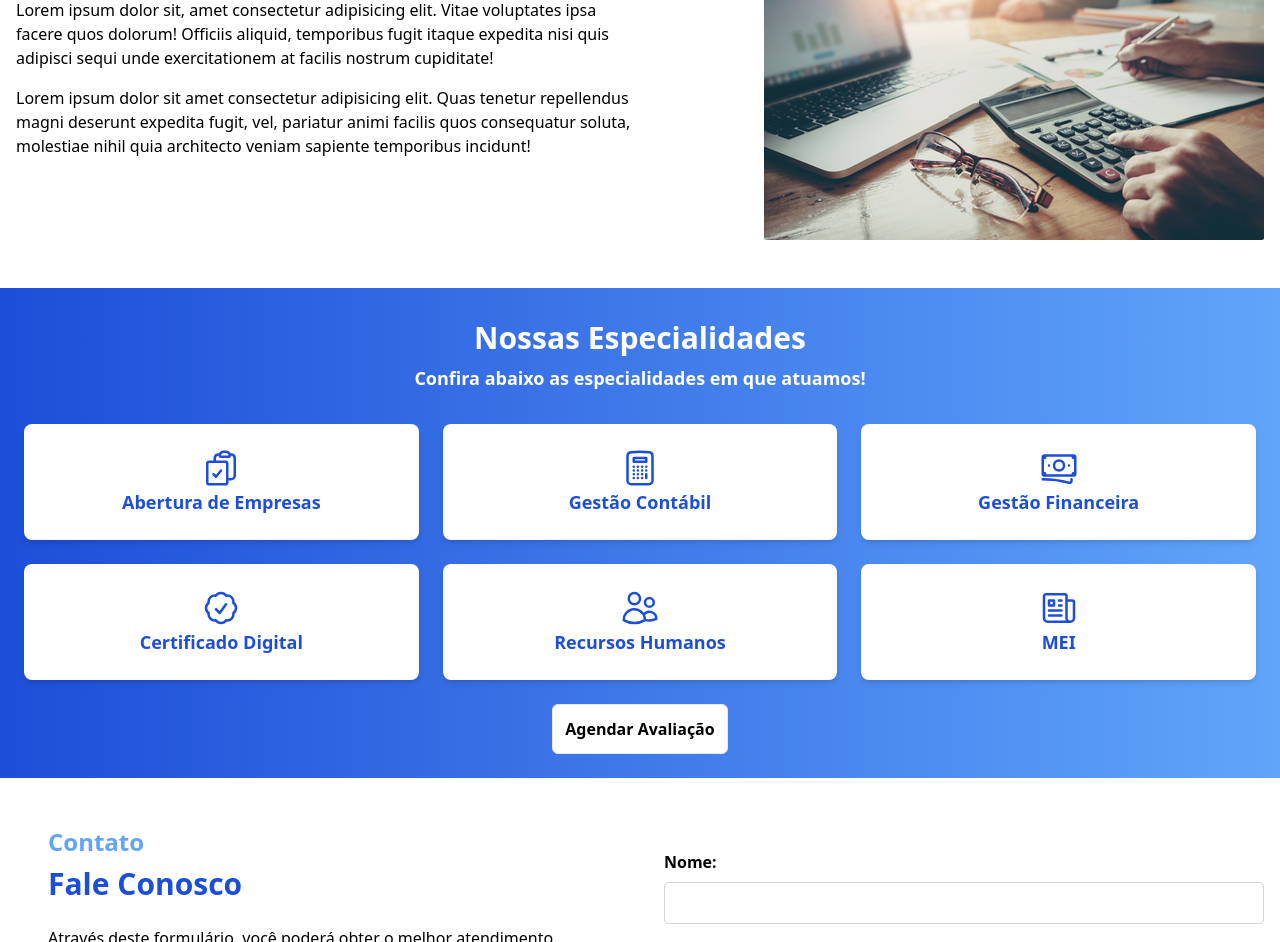
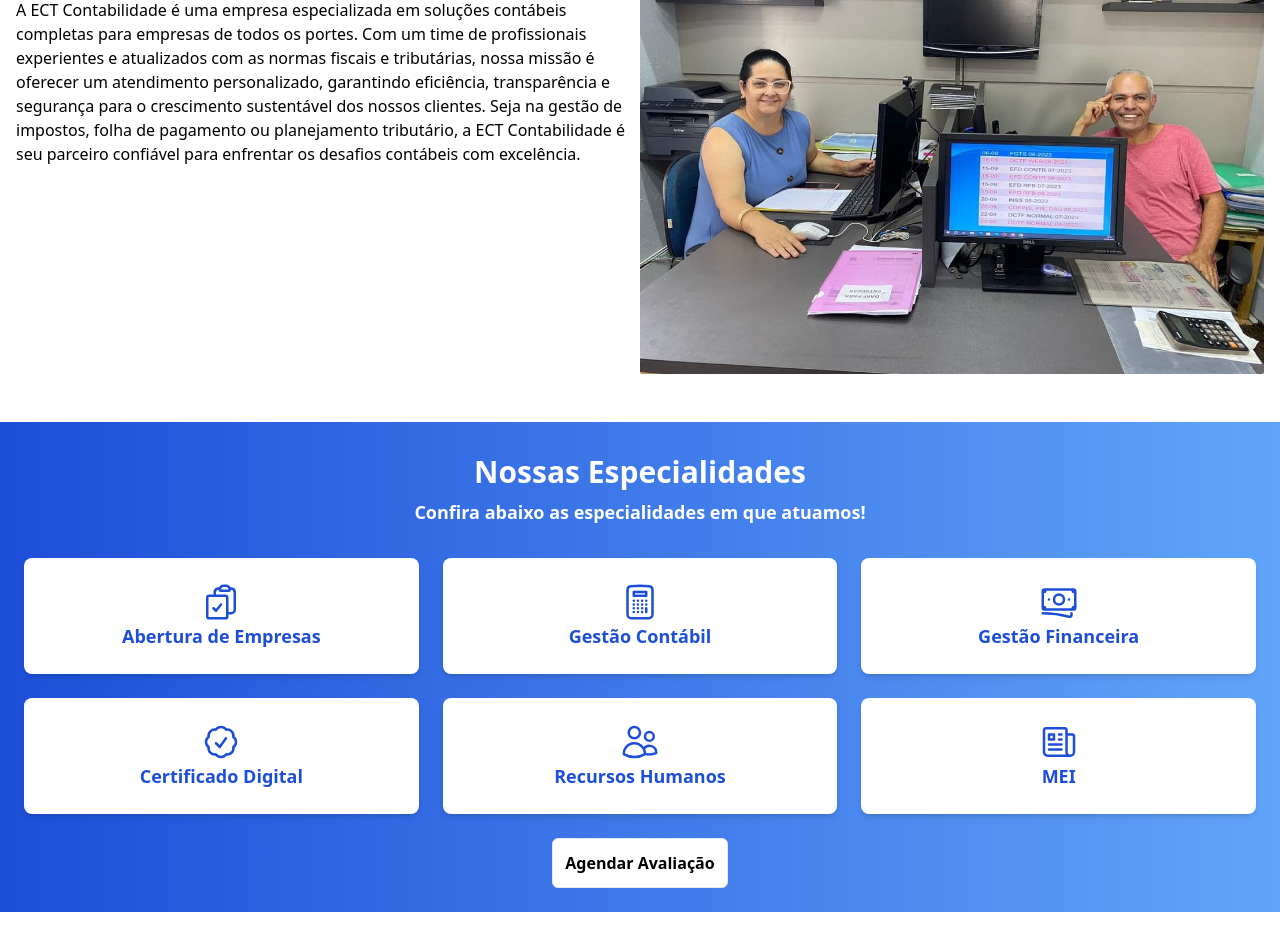
Before and after one commit to Peu06/tcc-back-front, a website: page front-end/index.html in a window 1280 px wide. Shown: the part 676-1618 px from the top of the page. Drawn offline with Linux system fonts and the light colour scheme; a script that the page names is missing.

Commit message:
Finalizado

```diff
--- a/front-end/index.html
+++ b/front-end/index.html
@@ -93,19 +93,11 @@
                     <h1 class="text-blue-700 text-3xl mb-4">Sobre a ECT Contabilidade</h1>
                 </div>
                 <div class="font-normal">
-                    <p>Lorem ipsum dolor sit, amet consectetur adipisicing elit. Vitae voluptates
-                        ipsa facere quos dolorum!
-                        Officiis aliquid, temporibus fugit itaque expedita nisi quis adipisci sequi unde exercitationem
-                        at
-                        facilis nostrum cupiditate!</p>
-                    <p class="mt-4 mb-4 md:mb-0">Lorem ipsum dolor sit amet consectetur adipisicing elit. Quas tenetur
-                        repellendus magni deserunt
-                        expedita fugit, vel, pariatur animi facilis quos consequatur soluta, molestiae nihil quia
-                        architecto veniam sapiente temporibus incidunt!</p>
+                    <p>A ECT Contabilidade é uma empresa especializada em soluções contábeis completas para empresas de todos os portes. Com um time de profissionais experientes e atualizados com as normas fiscais e tributárias, nossa missão é oferecer um atendimento personalizado, garantindo eficiência, transparência e segurança para o crescimento sustentável dos nossos clientes. Seja na gestão de impostos, folha de pagamento ou planejamento tributário, a ECT Contabilidade é seu parceiro confiável para enfrentar os desafios contábeis com excelência.</p>
                 </div>
             </div>
             <div class="flex justify-end items-center">
-                <img src="src/images/hero-area.jpg" alt="" class="rounded-sm">
+                <img src="src/images/ectcontabil.jpeg" alt="" class="rounded-sm">
             </div>
         </div>
         <!-- Especialidades -->
@@ -202,7 +194,7 @@
                 </div>
                 <div class="flex flex-col mb-4">
                     <label for="telefone" class="mb-2 font-semibold">Telefone:</label>
-                    <input type="text" id="telefone" name="telefone" required maxlength="13"
+                    <input type="text" id="telefone" name="telefone" required maxlength="15"
                         class="p-2 rounded border border-gray-300">
                 </div>
                 <div class="flex flex-col mb-4">
@@ -262,10 +254,7 @@
                             </h2>
                             <ul class="text-gray-500 dark:text-gray-300 font-medium">
                                 <li class="mb-4">
-                                    <a href="" class="hover:underline ">Instagram</a>
-                                </li>
-                                <li>
-                                    <a href="" class="hover:underline">Facebook</a>
+                                    <a href="https://www.instagram.com/ect_contabilidade/" class="hover:underline ">Instagram</a>
                                 </li>
                             </ul>
                         </div>
```
Also changed, not shown: front-end/src/images/ectcontabil.jpeg (added), 1 other file.
